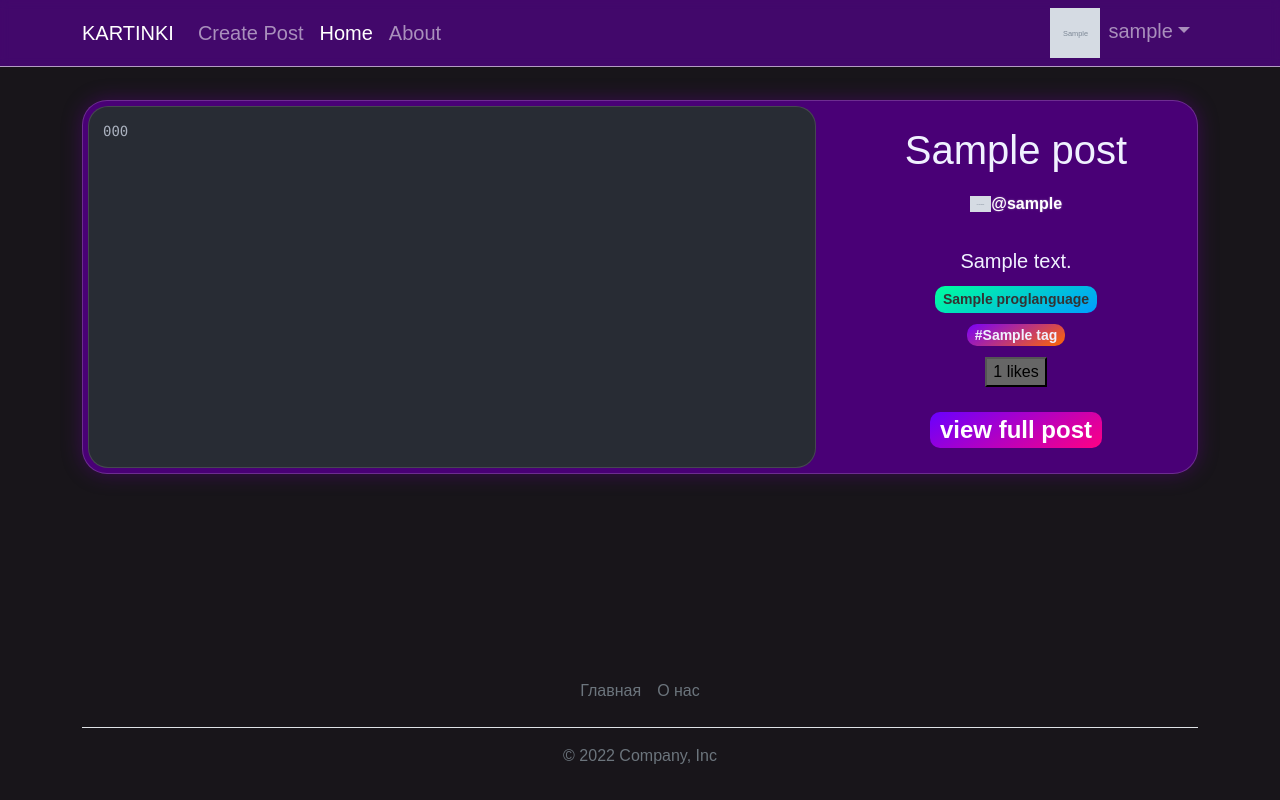
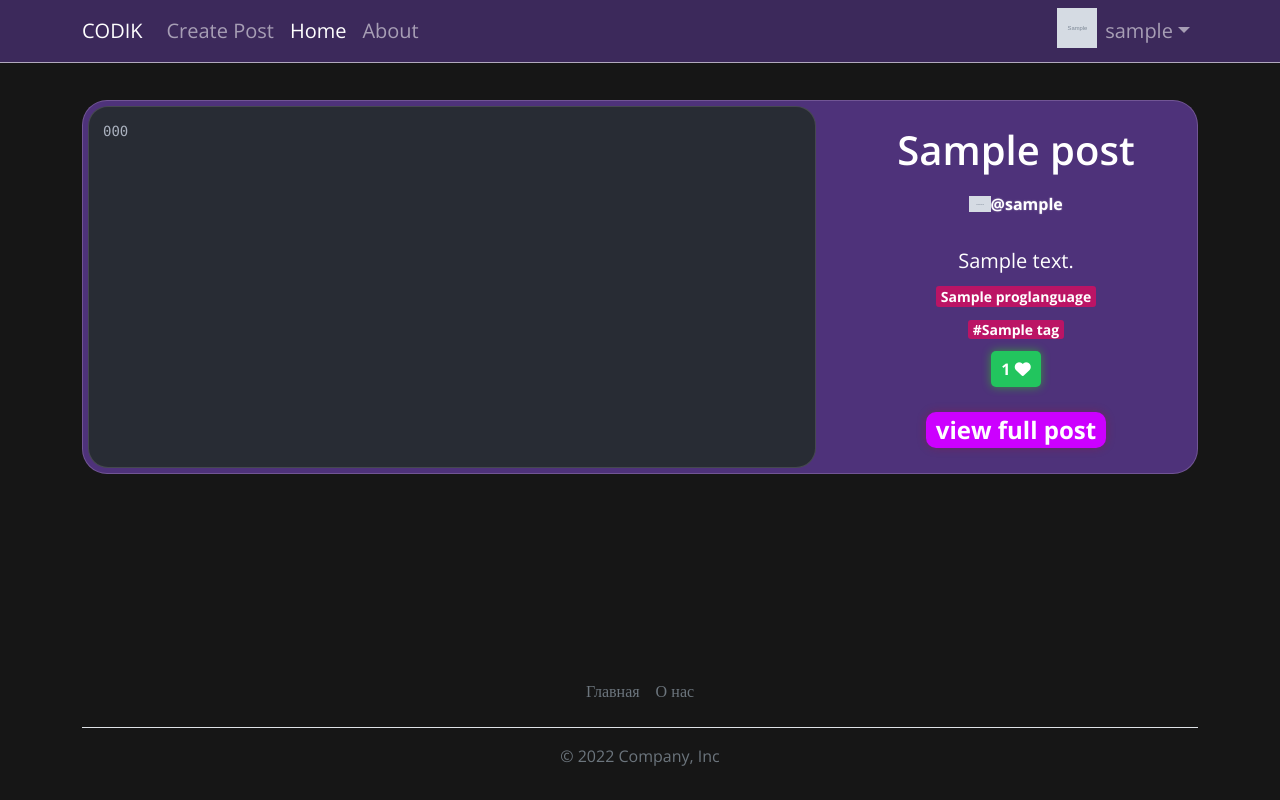
Before and after one commit to xrenvtomate/YaCoder-with-django, a Django app: page / in a window 1280 px wide. Run offline with Django 3.2, Linux system fonts and the light colour scheme; a user stored in the database is signed in; tables that the repository leaves empty hold one stand-in row (values such as "Sample post"); grey boxes marked "Sample" are stand-in pictures; some libraries are stand-ins or nearby versions.

Commit message:
change desugn

```diff
--- a/project/static_dev/css/style.css
+++ b/project/static_dev/css/style.css
@@ -1,3 +1,12 @@
+@import url('https://fonts.googleapis.com/css2?family=Open+Sans:wght@400;500;600;700&display=swap');
+
+:root {
+    /* --bg-main: #1a181b; */
+    --bg-main: #161616;
+    --bg-header: rgba(78,50,122,0.7);
+    --post-bg:
+}
+
 @media (min-width: 768px) {
     .container {
         width: 720px;
@@ -22,10 +31,10 @@
 }
 
 body {
-    background: #18151a;
-    color: #f0f1ff;
+    background: var(--bg-main);
+    color: #fff;
     padding-top: 100px;
-    font-family: 'open-sans', sans-serif;
+    font-family: 'open sans', serif;
 }
 
 a:hover, a {
@@ -38,7 +47,7 @@ a:hover, a {
     top: 0;
     width: 100vw;
     z-index: 100;
-    background-color: #5c009e9e;
+    background-color: var(--bg-header);
     backdrop-filter: blur(5px);
     font-size: 20px;
     border-bottom: 1px solid rgba(255, 255, 255, 0.6);
@@ -80,9 +89,8 @@ a:hover, a {
     min-width: 400px;
     transition: all 0.3s ease;
     border: 1px solid rgba(254, 222, 255, 0.2);
-    background-color: rgb(73, 0, 118);
+    background: rgb(78,50,122);
     padding: 5px;
-    box-shadow: 0 0 20px rgba(98, 0, 143, 0.461);
     margin-bottom: 80px;
 }
 
@@ -110,8 +118,6 @@ a:hover, a {
     font-size: 16px;
     align-items: center;
 }
-
-
 
 .author-avatar {
     height: 1em;
@@ -153,8 +159,8 @@ pre {
 
 .viewfull-btn {
     display: inline-block;
-    background: rgb(105,0,255);
-    background: linear-gradient(150deg, rgba(105,0,255,1) 0%, rgba(255,0,131,1) 100%);
+    background: rgb(204, 0, 255);
+    box-shadow: 0 0 10px rgba(185, 13, 30, 0.288);
     padding: 0 10px;
     margin-top: 15px;
     border-radius: 10px;
@@ -264,24 +270,22 @@ code.hljs {
 h2 {
     text-align: center;
     font-size: 40px;
+    font-weight: 600;
 }
 
 .minicard {
-    border-radius: 10px;
-    padding: 3px 8px;
+    border-radius: 3px;
+    padding: 0 5px;
     font-weight: bold;
     font-size: 14px;
 }
 
 .lang {
-    background: rgb(0,255,156);
-    background: linear-gradient(150deg, rgba(0,255,156,1) 0%, rgba(0,157,255,1) 100%);
-    color: #333;
+    background: rgb(187, 20, 101);
 }
 
 .tag {
-    background: rgb(120,0,250);
-    background: linear-gradient(150deg, rgba(120,0,250,1) 0%, rgba(255,105,0,1) 100%);
+    background: rgb(187, 20, 101);
 }
 
 .tag::before {
@@ -290,15 +294,27 @@ h2 {
 
 .header-avatar {
     object-fit: cover;
-    width: 50px;
-    height: 50px;
+    width: 40px;
+    height: 40px;
 }
 
 
 .like-btn {
-    background-color: #f00;
+    background-color: rgb(113, 132, 108);
+    color: #fff;
+    border: none;
+    padding: 6px 10px;
+    font-weight: 700;
+    box-shadow: none;
+    transition: all 0.2s ease;
+    border-radius: 5px;
+}
+
+.like-btn:hover {
+    transform: scale(1.1)
 }
 
 .liked button {
-    background-color: #666;
+    box-shadow: 0 0 10px rgba(34, 255, 0, 0.477);
+    background-color: #22c55e;
 }
--- a/project/static_dev/js/script.js
+++ b/project/static_dev/js/script.js
@@ -14,7 +14,7 @@ $(document).ready(function(){
                     form.removeClass('liked');
                 }
                 else form.addClass('liked');
-                form.find('button').text(`${likes} likes`)
+                form.find('button').html(`${likes} <i class="fa-solid fa-heart"></i>`)
             }
         })
     });
--- a/project/templates/base.html
+++ b/project/templates/base.html
@@ -11,6 +11,7 @@
     <link rel="stylesheet"
     href="//cdnjs.cloudflare.com/ajax/libs/highlight.js/11.7.0/styles/atom-one-dark.min.css">
     <script src="//cdnjs.cloudflare.com/ajax/libs/highlight.js/11.7.0/highlight.min.js"></script>
+    <script src="https://kit.fontawesome.com/48b070b2d5.js" crossorigin="anonymous"></script>
     <link rel="stylesheet" type="text/css" href="{% static 'css/style.css' %}">
 
     <link rel="manifest" href="{% static 'img/favicon/site.webmanifest' %}">
--- a/project/templates/homepage/homepage.html
+++ b/project/templates/homepage/homepage.html
@@ -36,7 +36,7 @@
                 </div>
                 <form class="{% if user in post.likes.all%}liked {%endif%}like-form" method="post" action="/like/{{post.id}}/">
                   {% csrf_token %}
-                  <button type="submit" class="like-btn" id="{{post.id}}">{{post.likes.count}} likes</button>
+                  <button type="submit" class="like-btn" id="{{post.id}}">{{post.likes.count}} <i class="fa-solid fa-heart"></i></button>
                 </form>
                 <div class="viewfull"><a href="{{ post.get_absolute_url }}" class="viewfull-btn">view full post</a></div>
               </div>
--- a/project/templates/includes/header.html
+++ b/project/templates/includes/header.html
@@ -2,7 +2,7 @@
 
 <nav class="navbar navbar-expand-sm navbar-dark">
   <div class="container">
-    <a class="navbar-brand" href="{% url 'homepage:home' %}">KARTINKI</a>
+    <a class="navbar-brand" href="{% url 'homepage:home' %}">CODIK</a>
     <button
       class="navbar-toggler"
       type="button"
```
